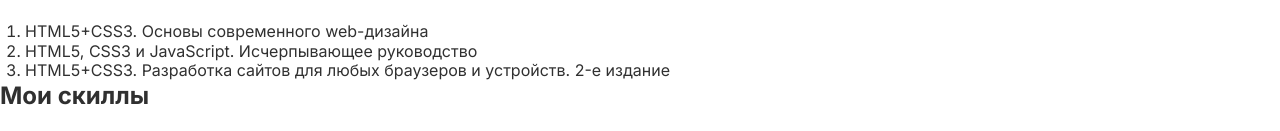
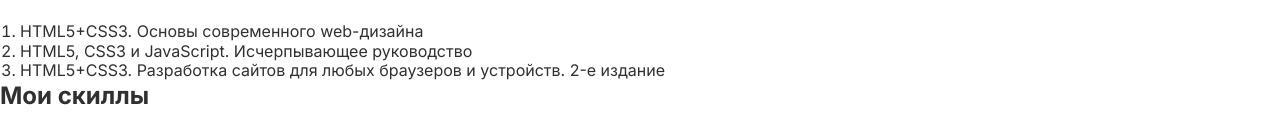
Before and after one commit to DuKey25/2-hw-with-auto-test-html-css-main, a plain HTML site: page index.html in a window 1280 px wide. Shown: the part 882-1013 px from the top of the page. Drawn offline with Linux system fonts and the light colour scheme.

Commit message:
bag book-list-pre

```diff
--- a/style.css
+++ b/style.css
@@ -89,7 +89,7 @@ select {
 }
 
 .books-list {
-  margin-left: 25px;
+  margin: 0px 20px;
   /* Стили для нумерованного списка во второй секции */
 }
 
```
